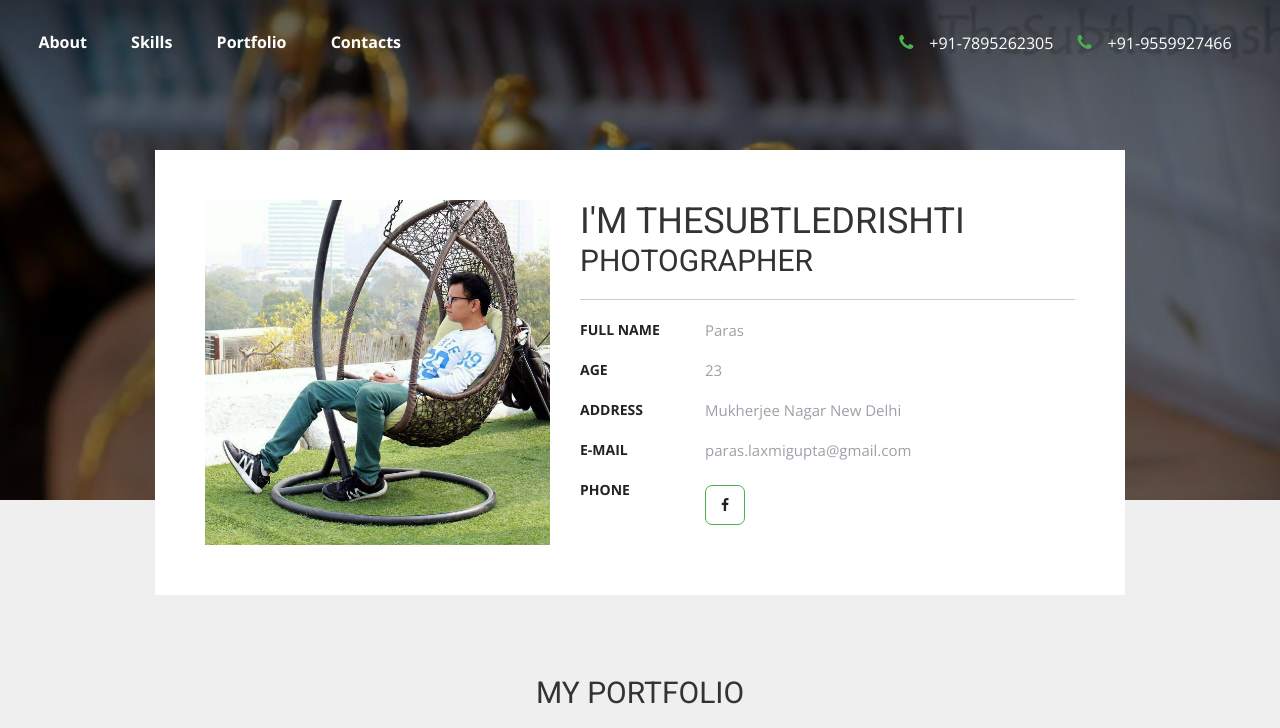
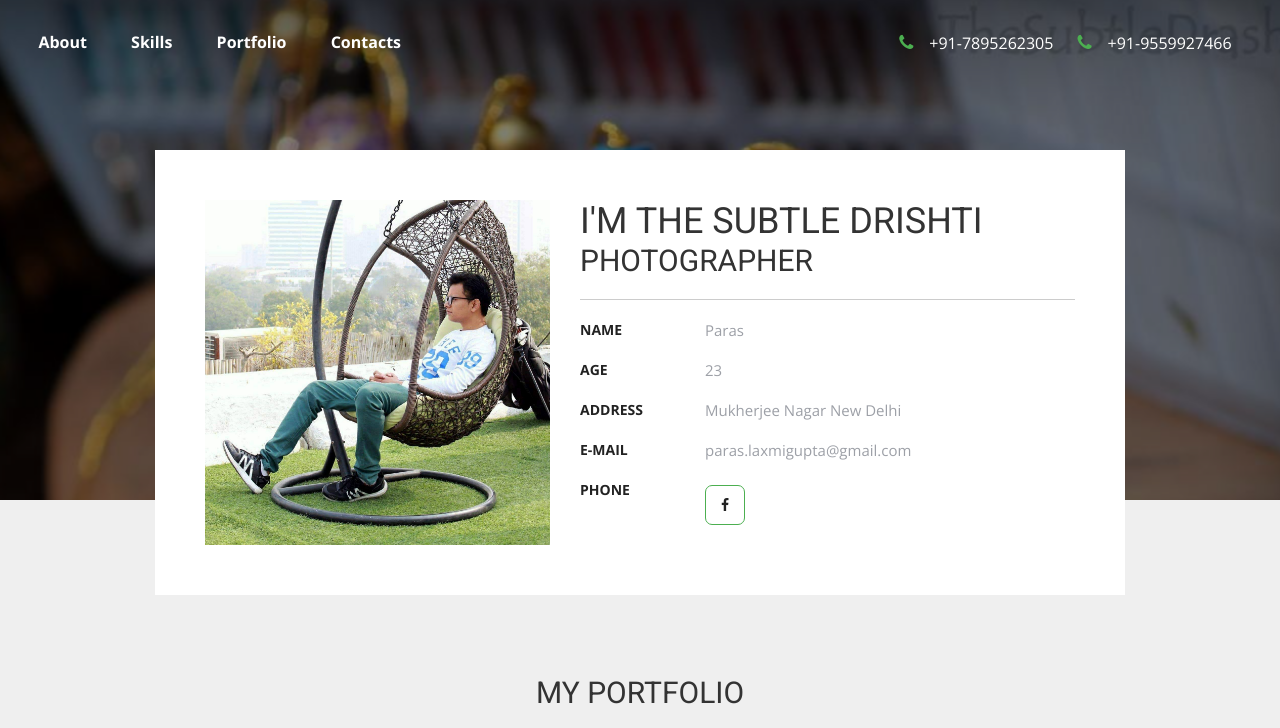
Before and after one commit to arpgupta/paras, a plain HTML site: page index.html in a window 1280 px wide. Shown: the top 728 px of the page. Drawn offline with nearby package versions, Linux system fonts and the light colour scheme; some packages are replaced by stand-ins of ours.

Commit message:
fullname

```diff
--- a/index.html
+++ b/index.html
@@ -41,12 +41,12 @@
                      <img src="img/27.jpg" alt="">
                   </div>
                   <div class="col-sm-7 mt-20 mt-sm-0">
-                     <h1>I'm TheSubtleDrishti</h1>
+                     <h1>I'm The Subtle Drishti</h1>
                      <h2>Photographer</h2>
                      <hr class="divider">
                      <ul class="profile-stats text-left">
                         <li>
-                           <span class="title">FULL NAME</span>
+                           <span class="title">NAME</span>
                            <span class="content">Paras</span>
                         </li>
                         <li>
```
